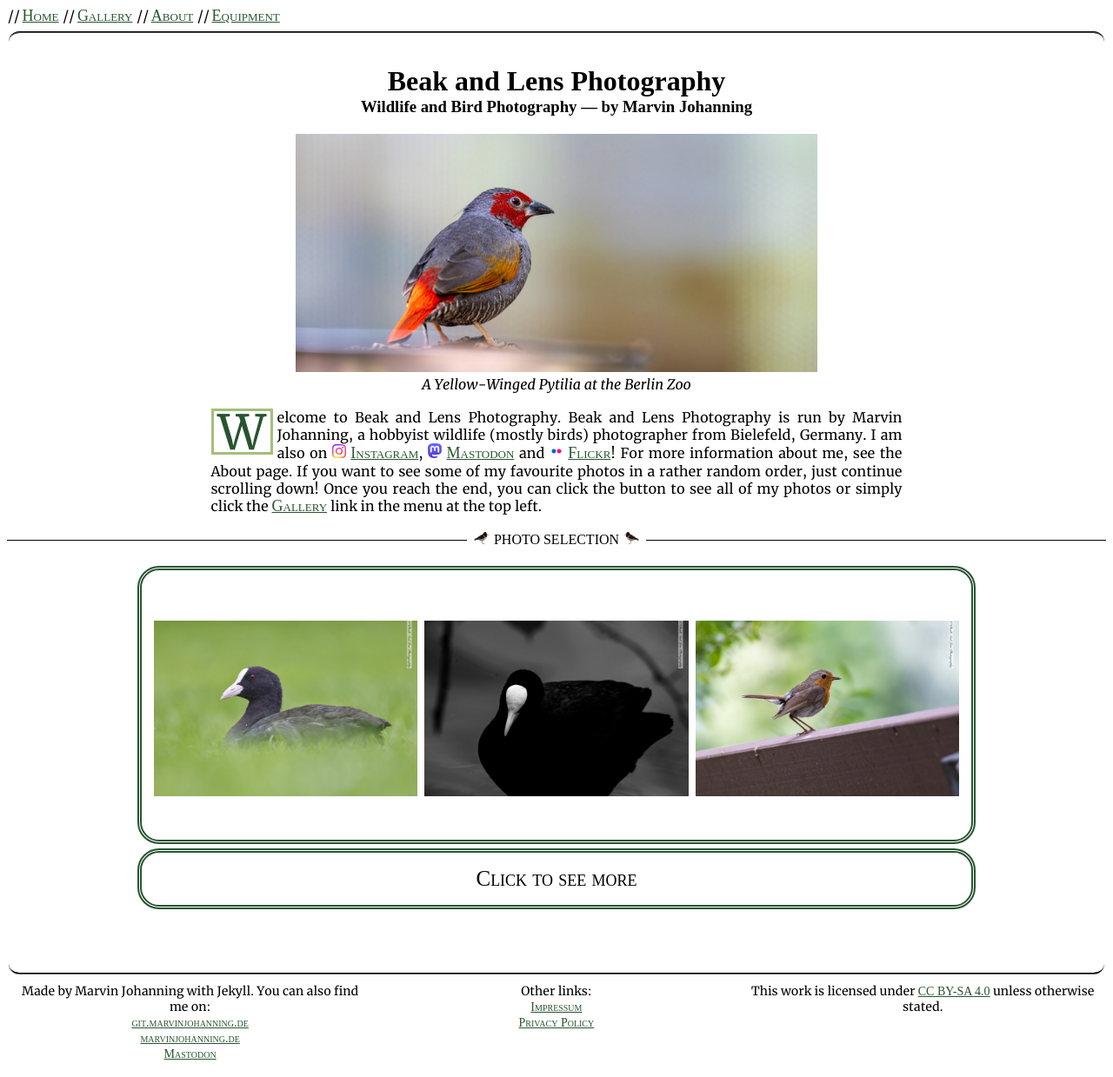
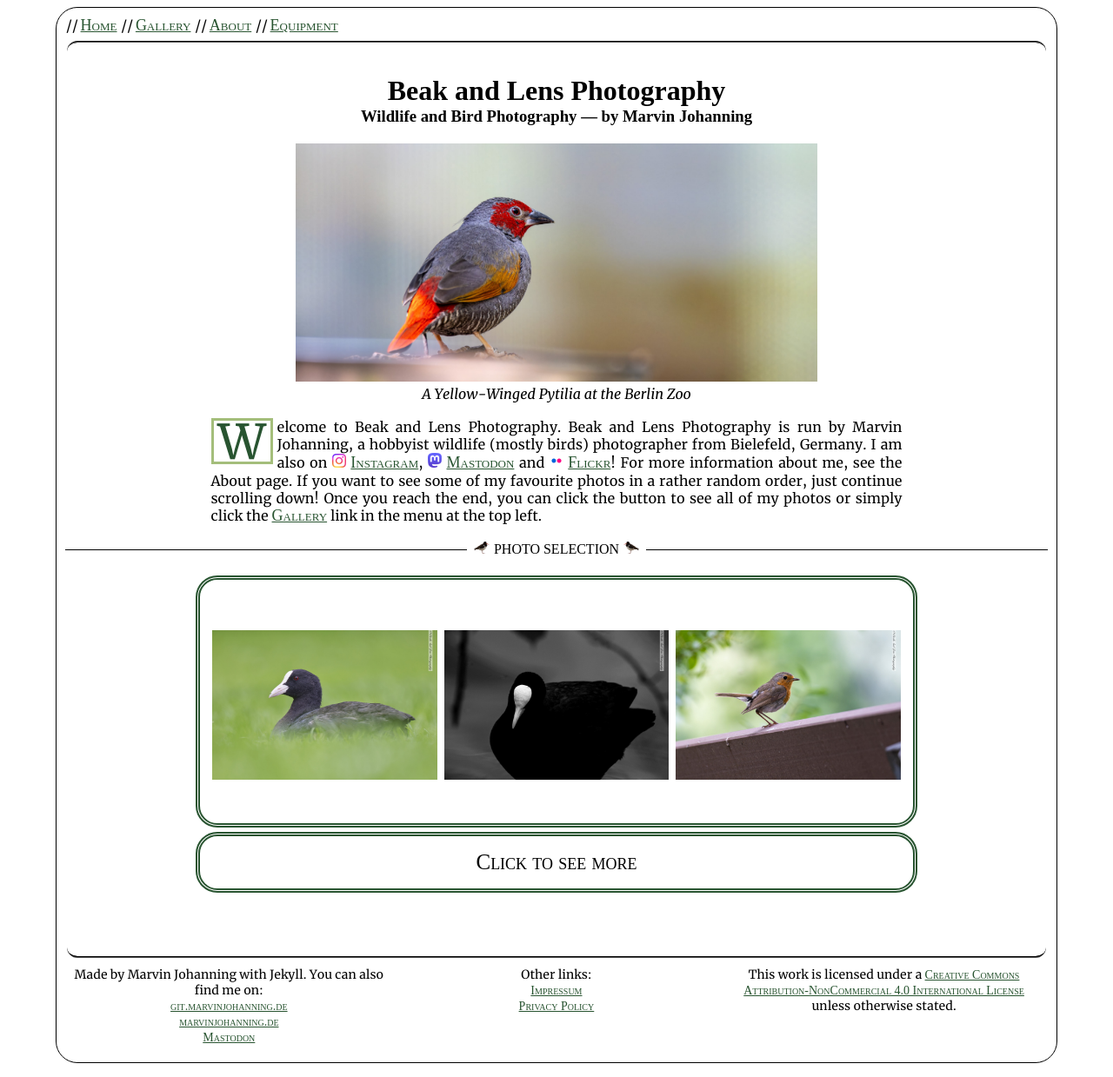
Before and after one commit to mjohanning99/beakandlens.com, a Jekyll site: the page built from index.md, in a window 1280 px wide. Shown: the whole page at 87% size. Built offline with Jekyll 4.4.1, drawn with Linux system fonts in a browser that asks for light colours.

Commit message:
add border

```diff
--- a/_includes/footer.html
+++ b/_includes/footer.html
@@ -17,6 +17,6 @@
     </div>
 
     <div class="column-3">
-      This work is licensed under <a rel="license" href="http://creativecommons.org/licenses/by-sa/4.0/">CC BY-SA 4.0</a> unless otherwise stated.
+      This work is licensed under a <a rel="license" href="http://creativecommons.org/licenses/by-nc/4.0/">Creative Commons Attribution-NonCommercial 4.0 International License</a> unless otherwise stated.
     </div>
   </div>
--- a/_layouts/gallery.html
+++ b/_layouts/gallery.html
@@ -11,6 +11,7 @@
 		<script src="/assets/lazy.js"></script>
   </head>
 
+	<body>
 		<header>
 			{% include header.html %}
 			<fieldset class="separator-styled radius"></fieldset>
@@ -40,11 +41,10 @@
 			<img src="/assets/icons/oystercatcher.png">
 		</div>
 
-  <body>
 		{% include gallery-full.html %}
-  </body>
 
 		<footer>
 			{% include footer.html %}
 		</footer>
+	</body>
 </html>
--- a/_layouts/home.html
+++ b/_layouts/home.html
@@ -12,6 +12,7 @@
 		<script src="/assets/lazy.js"></script>
   </head>
 
+	<body>
 		<header>
 			{% include header.html %}
 
@@ -39,14 +40,13 @@
 			<img src="/assets/icons/oystercatcher.png">
 		</div>
 
-	<body>
 		{% include gallery-home.html %}
 		<div class="gallery-button">
 			<a href="/gallery" class="button button1">Click to see more</a>
 		</div>
-	</body>
 
 		<footer>
 			{% include footer.html %}
 		</footer>
+	</body>
 </html>
--- a/_layouts/page.html
+++ b/_layouts/page.html
@@ -9,6 +9,7 @@
 		<link rel="stylesheet" href="/assets/css/styles.css">
   </head>
 
+	<body>
 		<header>
 			{% include header.html %}
 			<fieldset class="separator-styled radius"></fieldset>
@@ -41,4 +42,5 @@
 		<footer>
 			{% include footer.html %}
 		</footer>
+	</body>
 </html>
--- a/assets/css/styles.css
+++ b/assets/css/styles.css
@@ -751,3 +751,11 @@ img.no {
 a.button {
   font-size: 25px;
 }
+
+body {
+  border: 1px solid black;
+  border-radius: 25px;
+  margin-left: 5%;
+  margin-right: 5%;
+  padding: 10px;
+}
```
Lines whose indentation alone changed are shown as unchanged.
